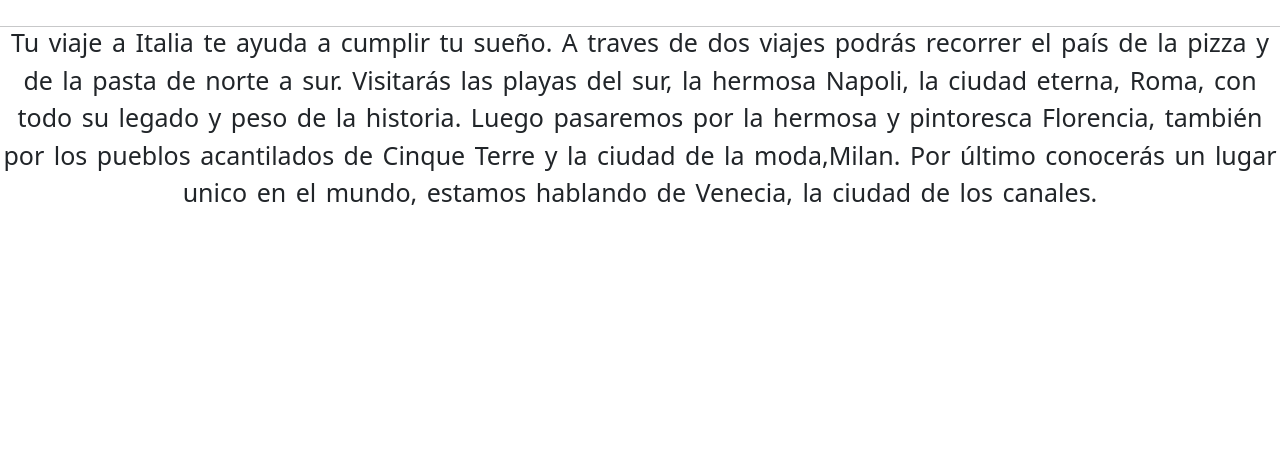
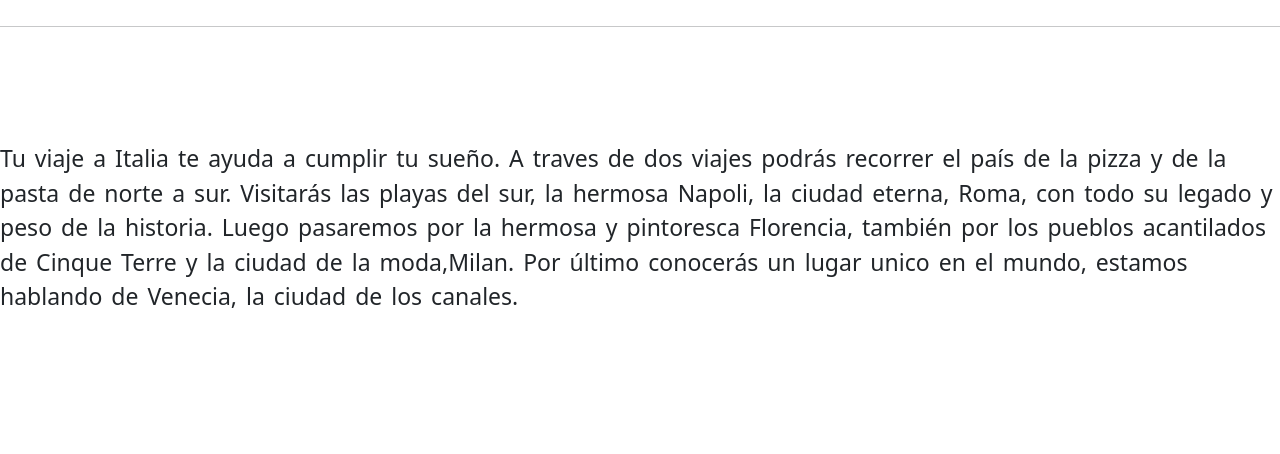
Before and after one commit to IvoBandoni/Tu-viaje-a-Italia-Bandoni, a website: page index.html in a window 1280 px wide. Shown: the part 498-952 px from the top of the page. Drawn offline with nearby package versions, Linux system fonts and the light colour scheme.

Commit message:
commit 15

```diff
--- a/scss/estiloPrueba.scss
+++ b/scss/estiloPrueba.scss
@@ -592,6 +592,8 @@ img:hover{
     }
     .textoViaje{
         grid-area: texto;
+        margin: auto;
+        font-size: 23px;
     }
     .lineaDos{
         grid-area: linea2;
@@ -618,7 +620,7 @@ img:hover{
             display: grid;
             grid-template-columns: 100%;
             grid-template-rows: 32px 70px 29px
-                                325px 1px 230px
+                                325px 1px 407px
                                 1px 29px 304px
                                 1px 196px;
 
@@ -652,8 +654,8 @@ img:hover{
         }
         .textoViaje{
             grid-area: texto;
-            font-size: 25;
-            text-align: center;
+            margin: auto;
+            font-size: 23px;
         }
         .lineaDos{
             grid-area: linea2;
```
Also changed, not shown: css/estiloPrueba.css.
